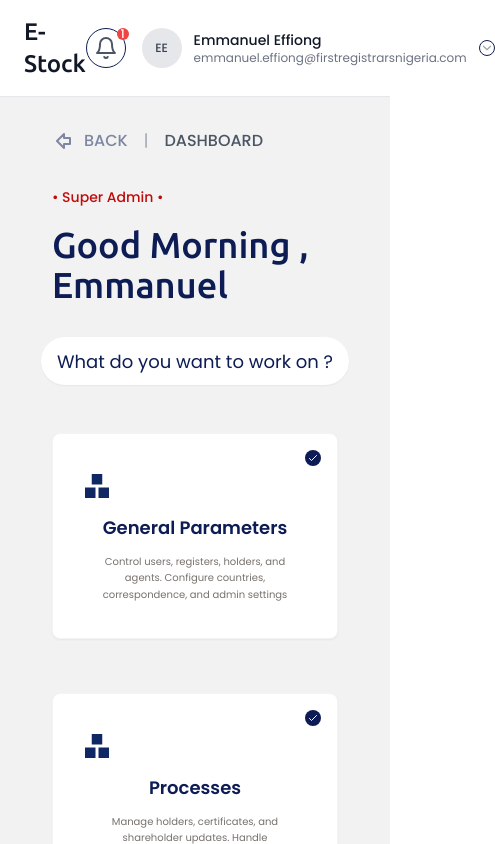
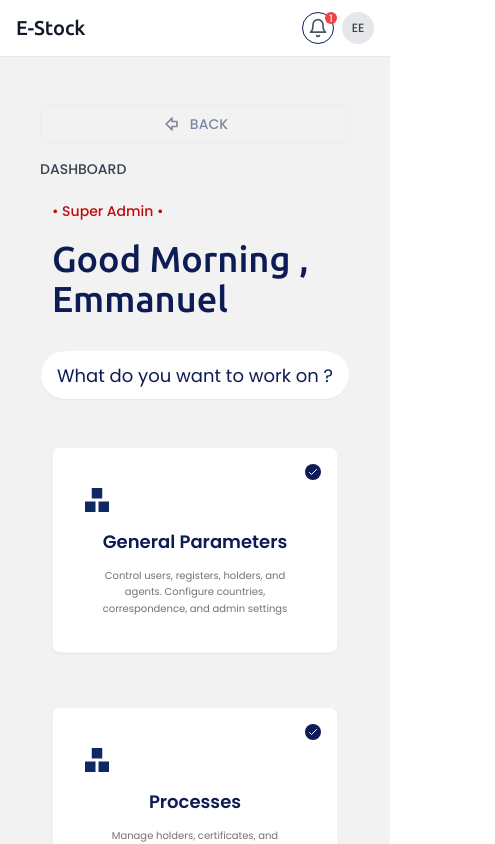
Before and after one commit to FrisSoftwareteam/FirstReg-master, a Next.js app: page /dashboard in a window 390 px wide. Shown: the top 844 px of the page, 495 px wide, since content can reach past the window. Built offline with nearby package versions, Linux system fonts and the light colour scheme.

Commit message:
fixed responsiveness for Header and Bread-crumbs

```diff
--- a/app/dashboard/general-parameters/country-admin/page.tsx
+++ b/app/dashboard/general-parameters/country-admin/page.tsx
@@ -19,12 +19,13 @@ export default function CountryAdmin() {
       title: "States",
       description:
         "Set up states for a complete residential and postal address of shareholders of the registered company.",
-      href: "/dashboard/general-parameters/country-administration",
+      href: "/dashboard/general-parameters/country-admin/states",
     },
     {
-      title: "Register Administration",
-      description: "Set up and maintain shareholder registers seamlessly.",
-      href: "/dashboard/general-parameters/register-administration",
+      title: "Cities",
+      description:
+        "Set up cities for a complete residential and postal address of shareholders of the registered company.",
+      href: "/dashboard/general-parameters/country-admin/cities",
     },
     {
       title: "Holder's Administration",
@@ -51,7 +52,7 @@ export default function CountryAdmin() {
         <Breadcrumb />
 
         <h1 className="text-4xl font-ubuntu mx-[28px] font-[500] text-primary mb-40">
-          General Parameters
+          Country Administration
         </h1>
 
         <div className="grid grid-cols-1 md:grid-cols-2 lg:grid-cols-3 gap-y-[54px] gap-x-[98px] justify-items-center">
--- a/components/breadcrumb.tsx
+++ b/components/breadcrumb.tsx
@@ -47,34 +47,41 @@ export default function Breadcrumb() {
   };
 
   return (
-    <div className="flex mx-[28px] items-center gap-4 mb-8">
-      {/* Back Button */}
+    <>
+      <div className="px-4 sm:px-6 lg:px-8 py-4">
+        <div className="flex flex-col sm:flex-row sm:items-center gap-3 sm:gap-4">
+          {/* Back Button - Full width on mobile, auto on larger screens */}
           <button
             onClick={handleGoBack}
-        className="flex items-center gap-2 text-primary hover:text-blue-700 transition-colors disabled:opacity-50 disabled:cursor-not-allowed"
+            className="flex items-center gap-2 text-primary hover:text-blue-700 transition-colors disabled:opacity-50 disabled:cursor-not-allowed w-full sm:w-auto justify-center sm:justify-start py-2 px-3 sm:py-1 sm:px-0 border border-gray-200 rounded-lg sm:border-none"
             disabled={!canGoBack}
           >
-        <ArrowBigLeft />
-        <span className="font-medium">BACK</span>
+            <ArrowBigLeft className="w-5 h-5" />
+            <span className="font-medium text-sm sm:text-base">BACK</span>
           </button>
 
-      {/* Breadcrumb Separator */}
-      <span className="text-gray-400">|</span>
+          {/* Breadcrumb Separator - Hidden on mobile */}
+          <span className="hidden sm:inline text-gray-400">|</span>
 
-      {/* Breadcrumb Items */}
-      <div className="flex items-center gap-2">
+          {/* Breadcrumb Items - Scrollable on mobile */}
+          <div className="w-full overflow-x-auto hide-scrollbar">
+            <div className="flex items-center gap-1 sm:gap-2 min-w-max py-1">
               {breadcrumbs.map((item, index) => (
-          <div key={item.href} className="flex items-center gap-2">
-            {index > 0 && <ChevronRight className="w-4 h-4 text-gray-400" />}
+                <div key={item.href} className="flex items-center gap-1 sm:gap-2">
+                  {index > 0 && (
+                    <ChevronRight className="w-3 h-3 sm:w-4 sm:h-4 text-gray-400 flex-shrink-0" />
+                  )}
 
                   {index === breadcrumbs.length - 1 ? (
                     // Current page (non-clickable)
-              <span className="text-gray-600 font-medium">{item.label}</span>
+                    <span className="text-sm sm:text-base text-gray-700 font-medium whitespace-nowrap">
+                      {item.label}
+                    </span>
                   ) : (
                     // Previous pages (clickable)
                     <button
                       onClick={() => handleNavigation(item.href, item.label)}
-                className="text-blue-900 hover:text-blue-700 transition-colors font-medium"
+                      className="text-sm sm:text-base text-blue-900 hover:text-blue-700 transition-colors font-medium whitespace-nowrap px-2 py-1 rounded hover:bg-blue-50"
                     >
                       {item.label}
                     </button>
@@ -83,5 +90,17 @@ export default function Breadcrumb() {
               ))}
             </div>
           </div>
+        </div>
+      </div>
+      <style jsx global>{`
+        .hide-scrollbar {
+          -ms-overflow-style: none;  /* IE and Edge */
+          scrollbar-width: none;  /* Firefox */
+        }
+        .hide-scrollbar::-webkit-scrollbar {
+          display: none;  /* Chrome, Safari and Opera */
+        }
+      `}</style>
+    </>
   );
 }
--- a/components/header.tsx
+++ b/components/header.tsx
@@ -3,38 +3,38 @@ import { Bell, ChevronDown } from "lucide-react";
 
 export default function Header() {
   return (
-    <header className="bg-white border-b border-gray-200 px-6 py-4">
+    <header className="bg-white border-b border-gray-200 px-4 py-3 sm:px-6 lg:px-8">
       <div className="flex items-center justify-between">
         {/* Logo */}
-        <div className="text-2xl font-ubuntu font-[500] text-gray-900">
+        <div className="text-xl sm:text-2xl font-ubuntu font-[500] text-gray-900">
           E-Stock
         </div>
 
         {/* Right side - Notifications and User */}
-        <div className="flex items-center gap-4">
+        <div className="flex items-center gap-2 sm:gap-4">
           {/* Notification Bell */}
-          <div className="relative w-10 h-10 border-primary border-[0.75px] rounded-full flex items-center justify-center">
-            <Bell className="w-6 h-6 text-gray-600" />
+          <div className="relative w-8 h-8 sm:w-10 sm:h-10 border-primary border-[0.75px] rounded-full flex items-center justify-center hover:bg-gray-50 transition-colors cursor-pointer">
+            <Bell className="w-5 h-5 sm:w-6 sm:h-6 text-gray-600" />
             <div className="absolute top-[-1px] -right-1 w-3 h-3 bg-red-500 rounded-full flex items-center justify-center">
-              <span className="text-xs text-white font-medium">1</span>
+              <span className="text-[10px] text-white font-medium">1</span>
             </div>
           </div>
 
           {/* User Profile */}
-          <div className="flex items-center gap-3">
-            <div className="w-10 h-10 bg-gray-200 rounded-full flex items-center justify-center">
+          <div className="flex items-center gap-2 sm:gap-3 cursor-pointer group">
+            <div className="w-8 h-8 sm:w-10 sm:h-10 bg-gray-200 rounded-full flex items-center justify-center flex-shrink-0">
               <span className="text-xs font-medium text-gray-700">EE</span>
             </div>
-            <div className="flex flex-col">
-              <span className="text-sm font-medium text-gray-900">
+            <div className="hidden sm:flex flex-col max-w-[140px] md:max-w-[200px] lg:max-w-none">
+              <span className="text-sm font-medium text-gray-900 truncate">
                 Emmanuel Effiong
               </span>
-              <span className="text-xs text-gray-500">
+              <span className="text-xs text-gray-500 truncate">
                 emmanuel.effiong@firstregistrarsnigeria.com
               </span>
             </div>
-            <div className="w-4 h-4 border-primary border-[0.75px] rounded-full flex items-center justify-center">
-              <ChevronDown className="w-4 h-4 text-gray-400" />
+            <div className="hidden sm:flex w-4 h-4 border-primary border-[0.75px] rounded-full items-center justify-center group-hover:bg-gray-50">
+              <ChevronDown className="w-3 h-3 sm:w-4 sm:h-4 text-gray-400" />
             </div>
           </div>
         </div>
```
Lines whose indentation alone changed are shown as unchanged.
